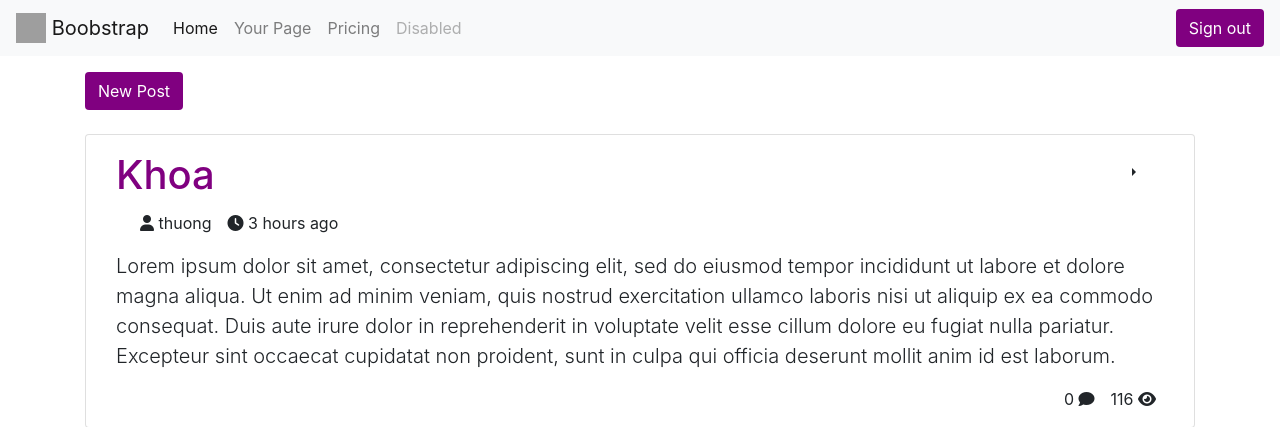
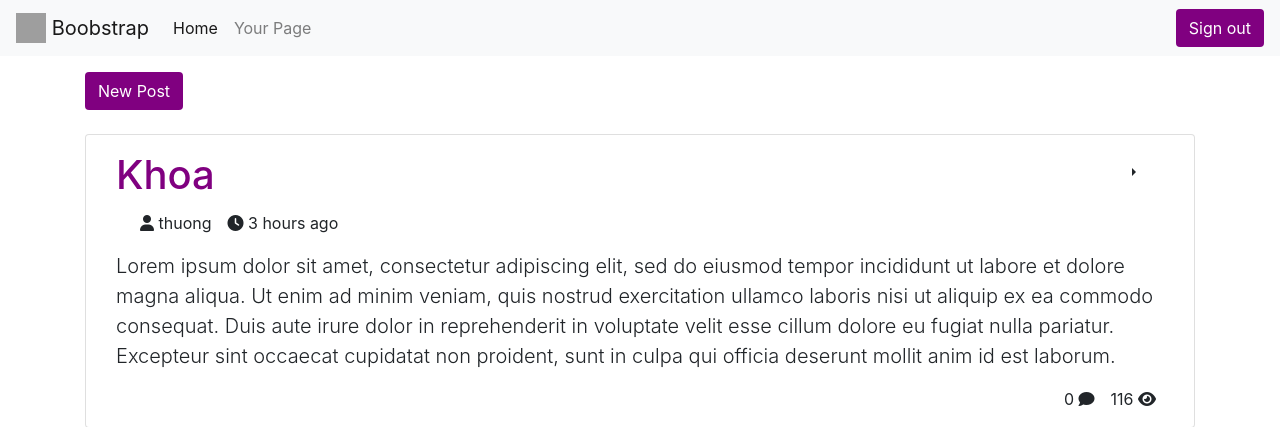
Before and after one commit to nakasaky55/python-blog, a Flask app: page / in a window 1280 px wide. Shown: the top 427 px of the page. Run offline with Flask 2, Linux system fonts and the light colour scheme; a user stored in the database is signed in; data comes from the database, SQL or seed files in the repository; some libraries are stand-ins or nearby versions; grey boxes are pictures that could not be loaded.

Commit message:
fixed typo and main href

```diff
--- a/templates/ultilities/form.html
+++ b/templates/ultilities/form.html
@@ -12,7 +12,7 @@
           type="text"
           class="form-control"
           id="exampleFormControlInput1"
-          placeholder="Enter blog's title"
+          placeholder="Enter blog title"
           name="title"
         />
       </div>
--- a/templates/ultilities/navbar.html
+++ b/templates/ultilities/navbar.html
@@ -1,6 +1,6 @@
 {% block navbar %}
 <nav class="navbar navbar-expand-lg navbar-light bg-light">
-  <a class="navbar-brand" href="#">
+  <a class="navbar-brand" href="/">
     <img
       src="https://getbootstrap.com/docs/4.3/assets/brand/bootstrap-solid.svg"
       width="30"
@@ -31,14 +31,6 @@
       <li class="nav-item">
         <a class="nav-link" href="#">Your Page</a>
       </li>
-      <li class="nav-item">
-        <a class="nav-link" href="#">Pricing</a>
-      </li>
-      <li class="nav-item">
-        <a class="nav-link disabled" href="#" tabindex="-1" aria-disabled="true"
-          >Disabled</a
-        >
-      </li>
     </ul>
     {% if current_user.is_authenticated %}
     <button class="btn btn-signout"><a href="/logout">Sign out</a></button>
```
